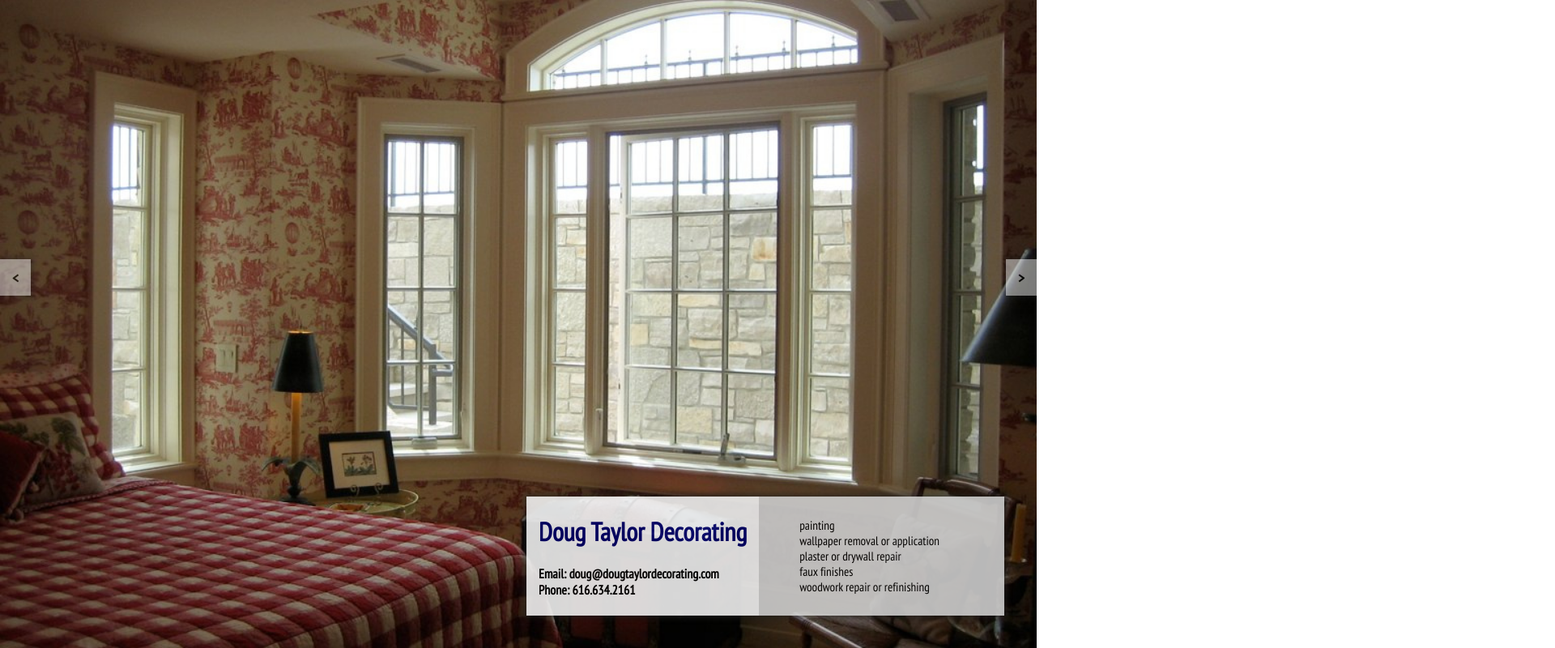
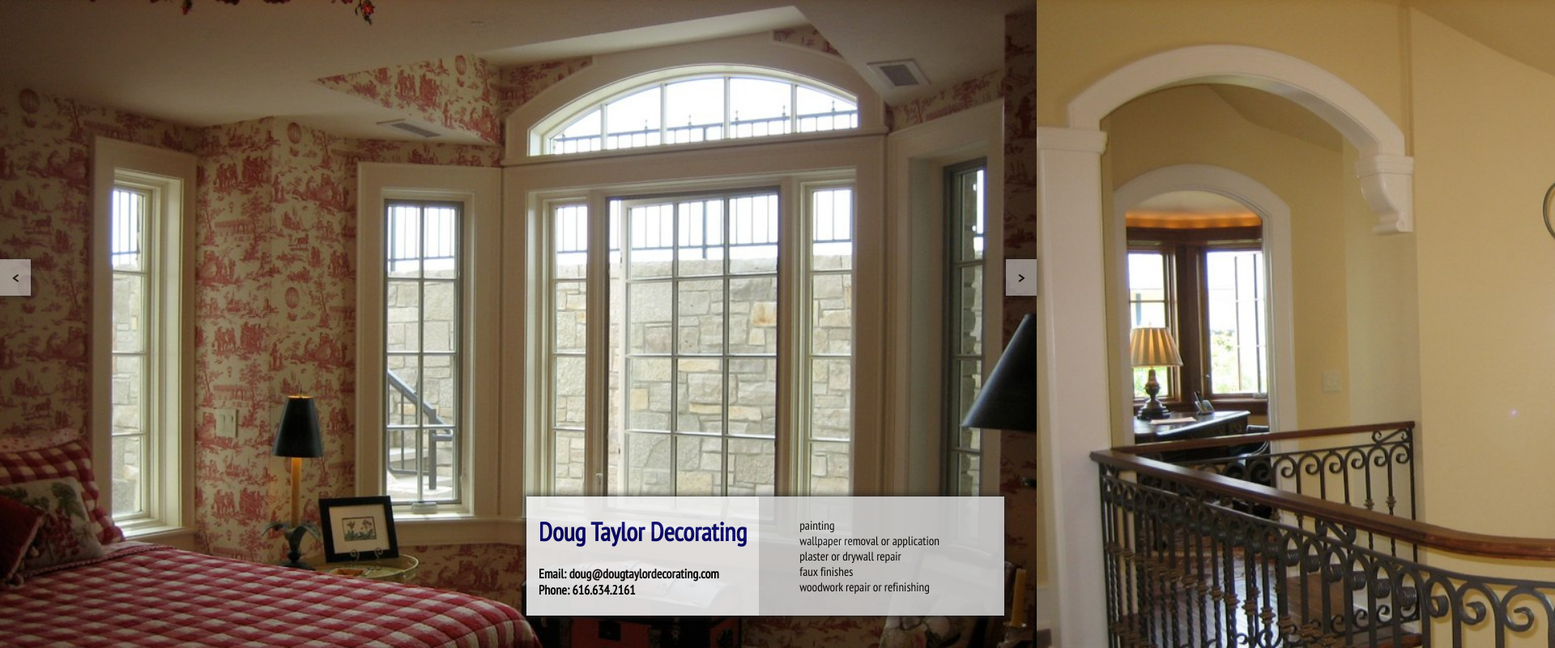
Before and after one commit to Hemlock/dtd, a plain HTML site: page index.html in a window 1280 px wide. Shown: the top 800 px of the page at 81% size, 1920 px wide, since content can reach past the window. Drawn offline with Linux system fonts and the light colour scheme.

Commit message:
Fix narrow screens after 8 years

```diff
--- a/index.js
+++ b/index.js
@@ -1,4 +1,4 @@
-var DTD = (function() {
+var DTD = (function () {
   function randomChars() {
     var i = Math.floor(Math.random() * 10);
     var chars = [];
@@ -10,7 +10,7 @@ var DTD = (function() {
 
   function characterArray(array) {
     var html = [];
-		for (var i=0, c; c=array[i]; i++) {
+    for (var i = 0, c; c = array[i]; i++) {
       html.push('<span class="e">&#' + c + ';</span><span class="d">' + randomChars() + '</span>');
     }
     return html.join('');
@@ -33,8 +33,8 @@ var DTD = (function() {
       "6973868333_3f4a17f4fb_b.jpg",
     ],
 
-		on: function(target, event, handler, scope) {
-			var boundHandler = function() {
+    on: function (target, event, handler, scope) {
+      var boundHandler = function () {
         handler.apply(scope, arguments);
       };
 
@@ -45,7 +45,7 @@ var DTD = (function() {
       }
     },
 
-		init: function() {
+    init: function () {
       DTD.shuffle();
       DTD.setupContacts();
       DTD.renderImages();
@@ -53,18 +53,18 @@ var DTD = (function() {
       DTD.setupKeyboard();
     },
 
-        shuffle: function() {
+    shuffle: function () {
       var images = this.images;
       var i = images.length;
-            while ( --i ) {
-                var j = Math.floor( Math.random() * ( i + 1 ) );
+      while (--i) {
+        var j = Math.floor(Math.random() * (i + 1));
         var temp = images[i];
         images[i] = images[j];
         images[j] = temp;
       }
     },
 
-		setupContacts: function() {
+    setupContacts: function () {
       var container = document.getElementById('contact');
       var email = document.createElement('h2');
       email.innerHTML = 'Email: ' + characterArray(this.address);
@@ -78,10 +78,10 @@ var DTD = (function() {
       container.appendChild(phone);
     },
 
-		setupKeyboard: function() {
+    setupKeyboard: function () {
       var RIGHT = 39,
         LEFT = 37;
-            this.on(document.body, 'keyup', function(e) {
+      this.on(document.body, 'keyup', function (e) {
         var keyCode = e.keyCode;
         if (keyCode == RIGHT) {
           this.animateRight();
@@ -91,51 +91,47 @@ var DTD = (function() {
       }, this);
     },
 
-		renderImages: function() {
+    renderImages: function () {
       var container = document.getElementById('background');
-			while(container.firstChild) {
+      while (container.firstChild) {
         container.removeChild(container.firstChild);
       }
 
-			container.appendChild(this.getImage(this.index-1));
+      container.appendChild(this.getImage(this.index - 1));
       container.appendChild(this.getImage(this.index));
-			container.appendChild(this.getImage(this.index+1));
-
-			this.resize();
+      container.appendChild(this.getImage(this.index + 1));
     },
 
-		setupAnimations: function() {
+    setupAnimations: function () {
       DTD.on(document.getElementById('left'), 'click', this.animateLeft, this);
       DTD.on(document.getElementById('right'), 'click', this.animateRight, this);
     },
 
-		animateLeft: function() {
+    animateLeft: function () {
       this.animate(-1);
     },
 
-		animateRight: function() {
+    animateRight: function () {
       this.animate(1);
     },
 
-		animate: function(direction) {
+    animate: function (direction) {
       if (!this.animating) {
         this.animating = true;
         var body = document.body;
         var width = body.offsetWidth;
-				var target = -width * direction;
+        var target = -100 + (-100 * direction);
         var background = document.getElementById('background');
-                var images = background.getElementsByTagName('img');
-				this.tween = new TWEEN.Tween({ left: 0 })
-					.to({ left: target }, 300)
+        this.tween = new TWEEN.Tween({ left: -100 })
+          .to({ left: target }, 350)
           .easing(TWEEN.Easing.Exponential.InOut)
-					.onUpdate(function() {
-                        for (var i= 0,image; image = images[i]; i++){
-                            image.style.left = (this.left + ((i-1) * width)) + 'px';
-                        }
+          .onUpdate(function () {
+            background.style.left = this.left + '%';
           })
-					.onComplete(function() {
+          .onComplete(function () {
             DTD.animating = false;
-						DTD.index = (DTD.index + direction + DTD.images.length) %DTD.images.length;
+            DTD.index = (DTD.index + direction + DTD.images.length) % DTD.images.length;
+            background.style.left = null;
             DTD.renderImages();
           })
           .start();
@@ -144,61 +140,34 @@ var DTD = (function() {
       }
     },
 
-		animateStep: function() {
+    animateStep: function () {
       if (DTD.animating) {
         TWEEN.update();
         requestAnimationFrame(DTD.animateStep);
       }
     },
 
-		getImage: function(index) {
+    getImage: function (index) {
       index = (index + this.images.length) % this.images.length;
       var image = this.images[index];
       if (typeof image == 'string') {
-				var src = 'images/' + image;
-				image = this.images[index] = new Image();
-				image.src = src;
-                DTD.on(image, 'load', this.resize, this);
+        var div = document.createElement('div');
+        div.style.backgroundImage = 'url(/images/' + image + ')';
+        image = this.images[index] = div;
       }
       return image;
     },
 
-		openEmail: function() {
+    openEmail: function () {
       var str = '';
       for (var i = 0, chr; chr = DTD.address[i]; i++) {
         str += String.fromCharCode(chr);
       }
 
       location.href = 'mailto: ' + str;
-		},
-
-		resize: function() {
-			var body = document.body;
-			var height = body.offsetHeight;
-			var width = body.offsetWidth;
-			var background = document.getElementById('background');
-			var images = background.childNodes;
-
-			var i = images.length;
-			while (i--) {
-				var image = images[i];
-				var style = image.style;
-				style.height = 'auto';
-				style.width = 'auto';
-
-				if (height/width >= image.offsetHeight/image.offsetWidth) {
-					style.height = height + 'px';
-				} else {
-					style.width = width + 'px';
-                    style.top = ((height - image.offsetHeight)/2) + 'px'
-				}
-
-				style.left = ((i-1) * width) + 'px';
-			}
     }
 
   };
 })();
 
 DTD.on(window, 'load', DTD.init, DTD);
-DTD.on(window, 'resize', DTD.resize, DTD);
--- a/screen.css
+++ b/screen.css
@@ -16,19 +16,22 @@ html, body {
 }
 
 #background {
+  box-sizing: border-box;
 	height: 100%;
-	width: 100%;
+	width: 300%;
 	position: absolute;
 	top: 0;
-	left: 0;
+	left: -100%;
 	z-index: 0;
-	overflow: hidden;
+  overflow: hidden;
+  display: flex;
 }
 
-#background img {
-	position: absolute;
-	top: 0;
-	left: 0;
+#background > * {
+  box-sizing: border-box;
+  background-size: cover;
+  height: 100%;
+  width: 33.333%;
 }
 
 #left, #right {
```
Lines whose indentation alone changed are shown as unchanged.
